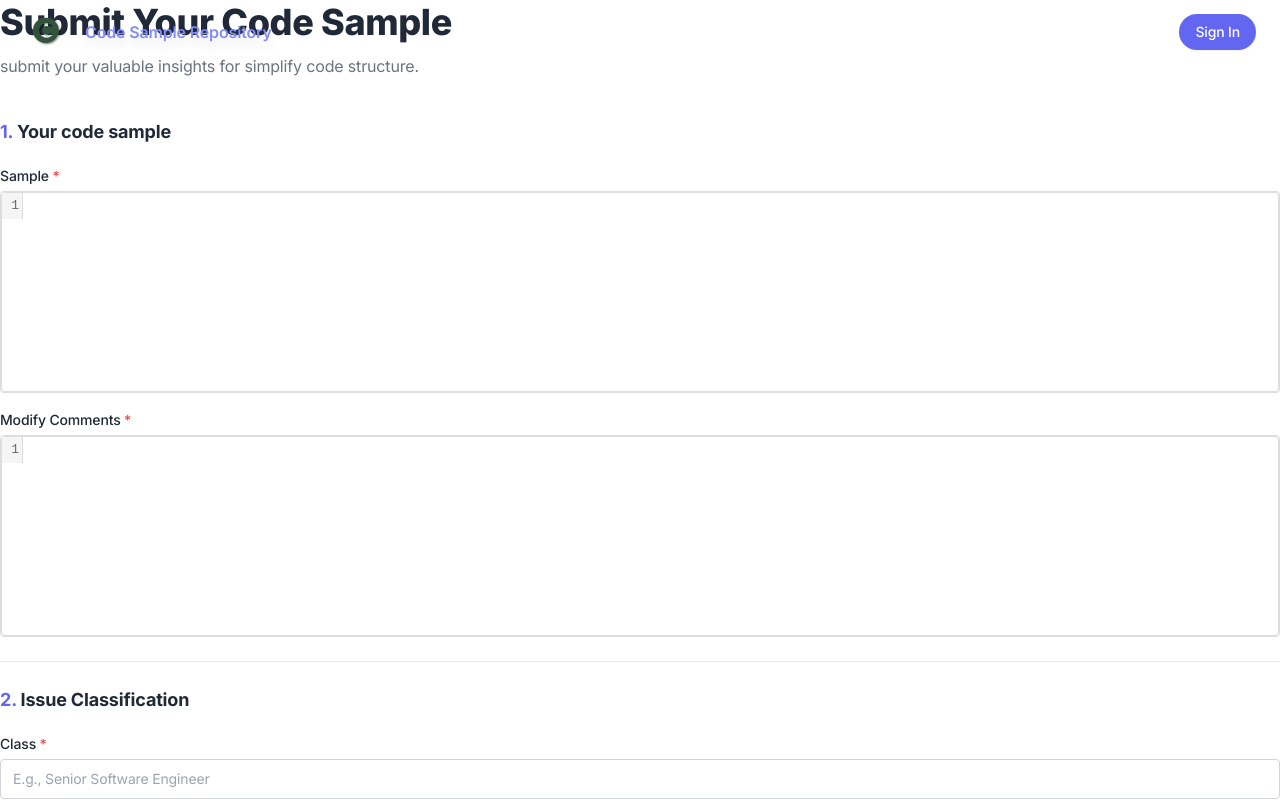
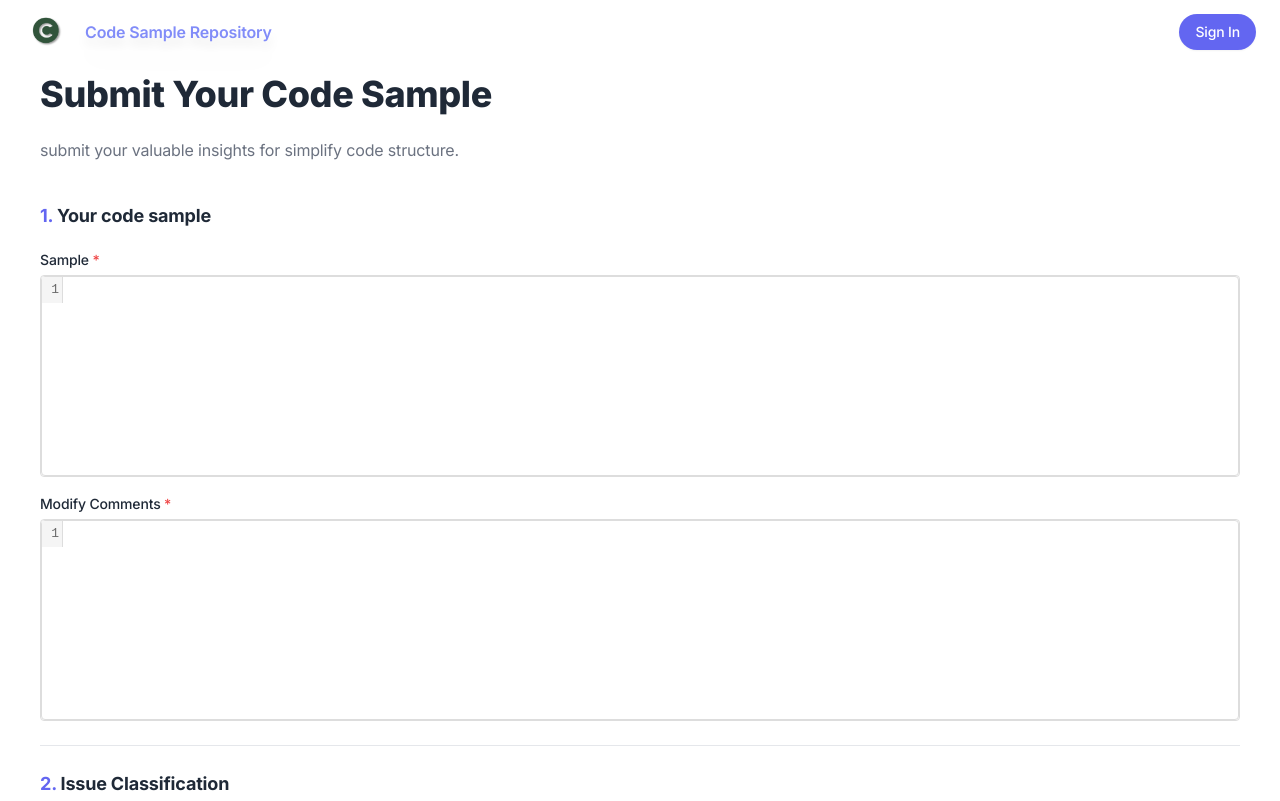
Before and after one commit to VickyGe22/fianlyear-teamProject-discussionForum, a Next.js app in the folder codeinsight/: page /submits in a window 1280 px wide. Shown: the top 801 px of the page. Built offline with nearby package versions, Linux system fonts and the light colour scheme.

Commit message:
modify the interface of submit page

```diff
--- a/codeinsight/app/(root)/submits/page.tsx
+++ b/codeinsight/app/(root)/submits/page.tsx
@@ -12,14 +12,17 @@ export const metadata = {
 export default function SubmitSample() {
   return (
     <>
-      <div className="mb-10">
-        <h1 className="text-4xl font-extrabold font-inter mb-2">Submit Your Code Sample</h1>
+    <br />
+    <br />
+    <br />
+      <div className="mb-10 pl-10">
+        <h1 className="text-4xl font-extrabold font-inter mb-5">Submit Your Code Sample</h1>
         <div className="text-gray-500">submit your valuable insights for simplify code structure.</div>
       </div>
 
 
       {/* Form */}
-      <form className="mb-12">
+      <form className="mb-12 pl-10 pr-10">
         <div className="divide-y divide-gray-200 -my-6">
 
           {/* Group #1 */}
```
